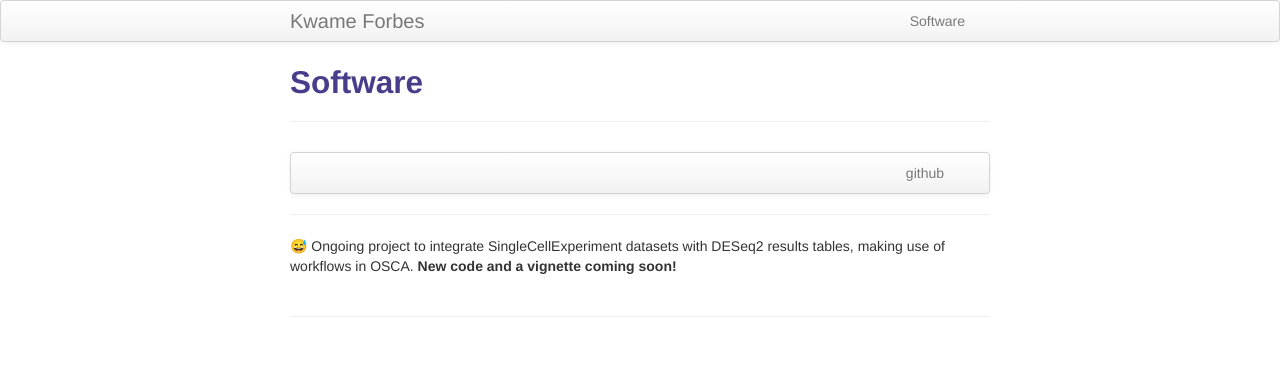
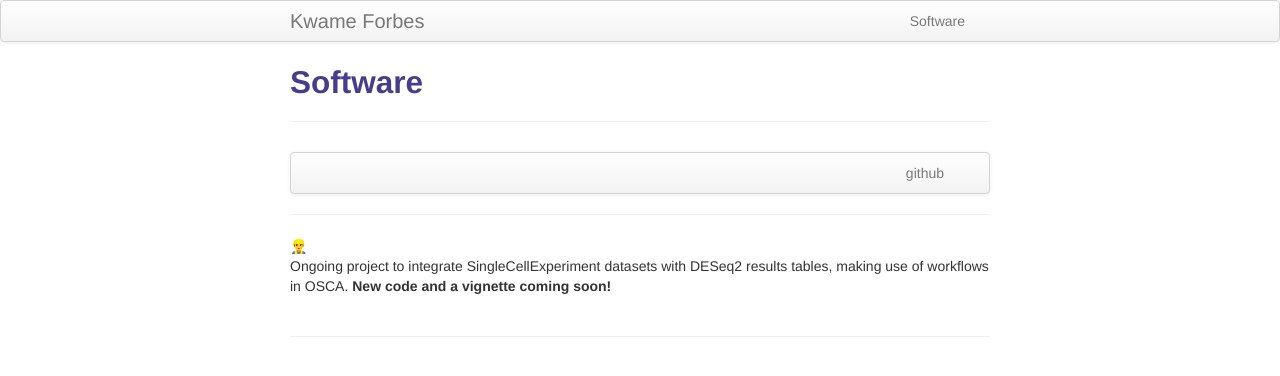
Before and after one commit to KwameForbes/KwameForbes.github.io, a Jekyll site: the page built from pages/software.md, in a window 1280 px wide. Shown: the top 376 px of the page. Built offline with Jekyll 4.4.1, drawn with Linux system fonts in a browser that asks for light colours.

Commit message:
Update software.md

```diff
--- a/pages/software.md
+++ b/pages/software.md
@@ -13,5 +13,5 @@ description: Kwame Forbes's software
  </div>
 
 ---
-😅
+👷‍♂️ <br>
 Ongoing project to integrate SingleCellExperiment datasets with DESeq2 results tables, making use of workflows in OSCA. <strong>New code and a vignette coming soon!</strong>
```
